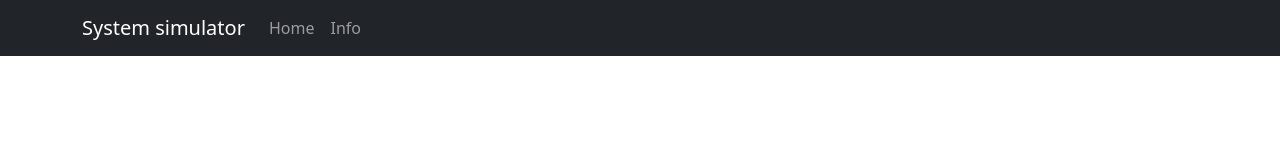
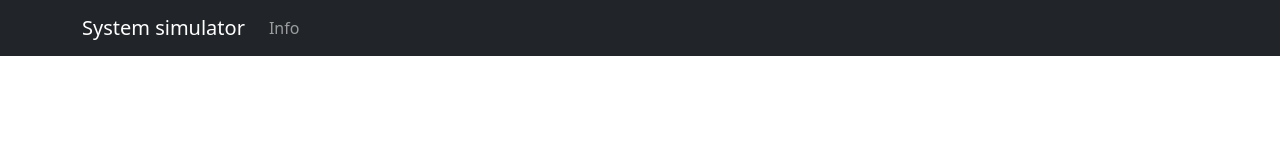
Before and after one commit to jvbridge/system-simulator, a React (Create React App) app: page / in a window 1280 px wide. Shown: the top 160 px of the page. Built offline with nearby package versions, Linux system fonts and the light colour scheme.

Commit message:
did main framework for the app

```diff
--- a/src/components/header/index.jsx
+++ b/src/components/header/index.jsx
@@ -8,7 +8,6 @@ function Header({showInfo}){
       <Navbar.Collapse id="basic-navbar-nav" >
 
         <Nav className="me-auto">
-          <Nav.Link href="#home">Home</Nav.Link>
           <Nav.Link onClick={showInfo}>Info</Nav.Link>
 
             {/* <NavDropdown title="Dropdown" id="basic-nav-dropdown">
```
